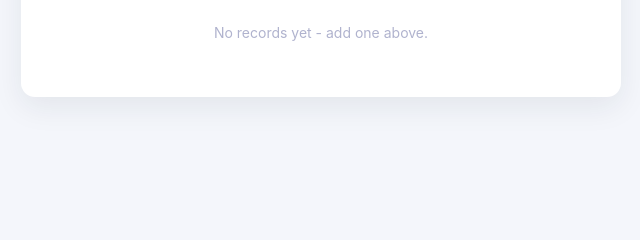
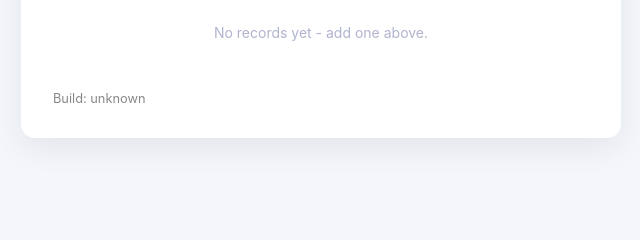
Before and after one commit to devopsvishal23/gha-test-repo, a Flask app: page / in a window 1280 px wide. Shown: the part 361-601 px from the top of the page, without its empty margins (319-959 px from the left). Run offline with Flask 3, Linux system fonts and the light colour scheme; the visitor is signed in with stand-in values (Sample User, id 1); data that the repository does not hold is empty; some libraries are stand-ins or nearby versions.

Commit message:
Show the running build's git SHA in the footer
Bakes the CI-built image's commit SHA in via a Docker build-arg and
displays it in the UI, as a Phase D proof that a real code change flows
end-to-end through the CI/CD pipeline built in Phase C.

```diff
--- a/app.py
+++ b/app.py
@@ -195,7 +195,10 @@ def index():
     records = cur.fetchall()
     cur.close()
     conn.close()
-    return render_template("index.html", records=records, quote=current_quote())
+    return render_template(
+        "index.html", records=records, quote=current_quote(),
+        git_sha=os.environ.get("GIT_SHA", "unknown")[:7],
+    )
 
 
 @app.route("/add", methods=["POST"])
--- a/templates/index.html
+++ b/templates/index.html
@@ -174,6 +174,7 @@
     {% if not records %}
     <div class="empty">No records yet - add one above.</div>
     {% endif %}
+    <footer style="margin-top:2em;font-size:0.8em;color:#888;">Build: {{ git_sha }}</footer>
   </div>
 </body>
 </html>
```
Also changed, not shown: .github/workflows/flask-postgres.yml, 1 other file.
